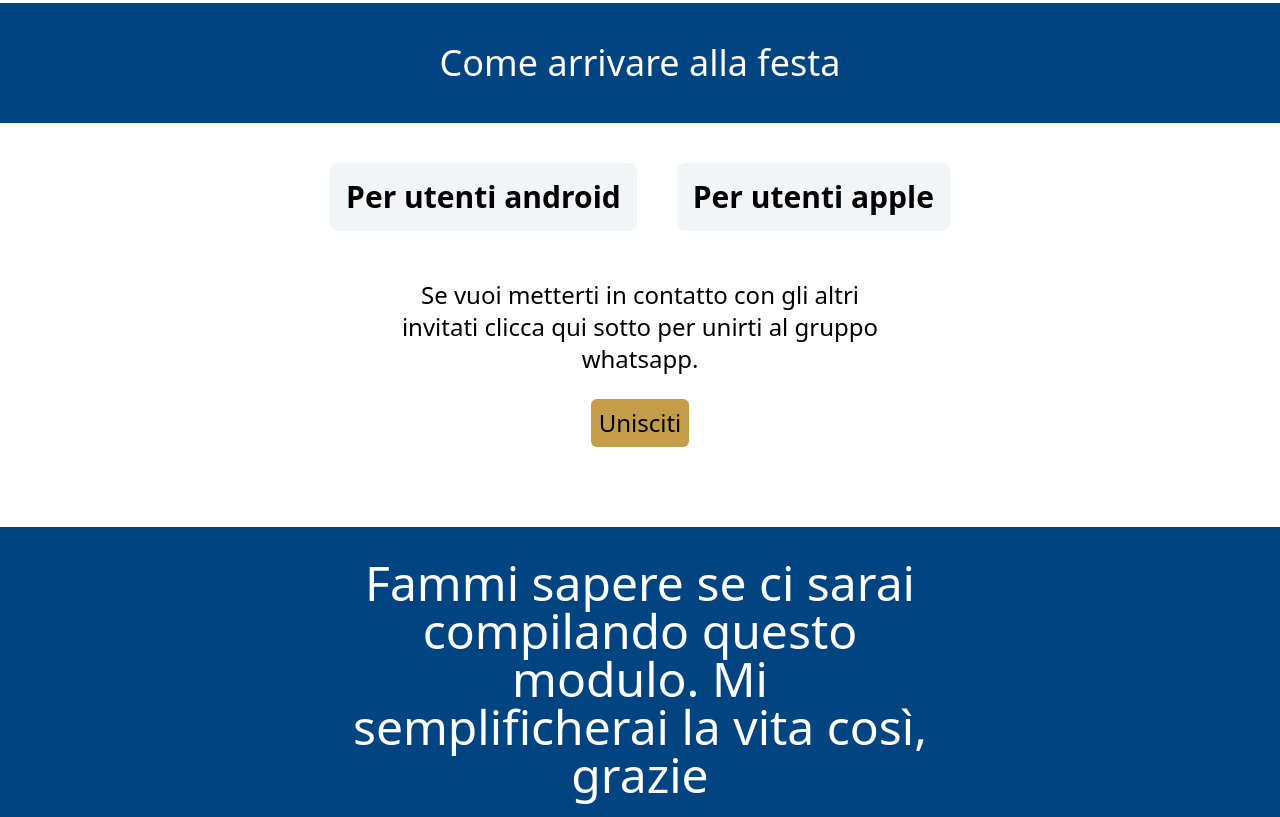
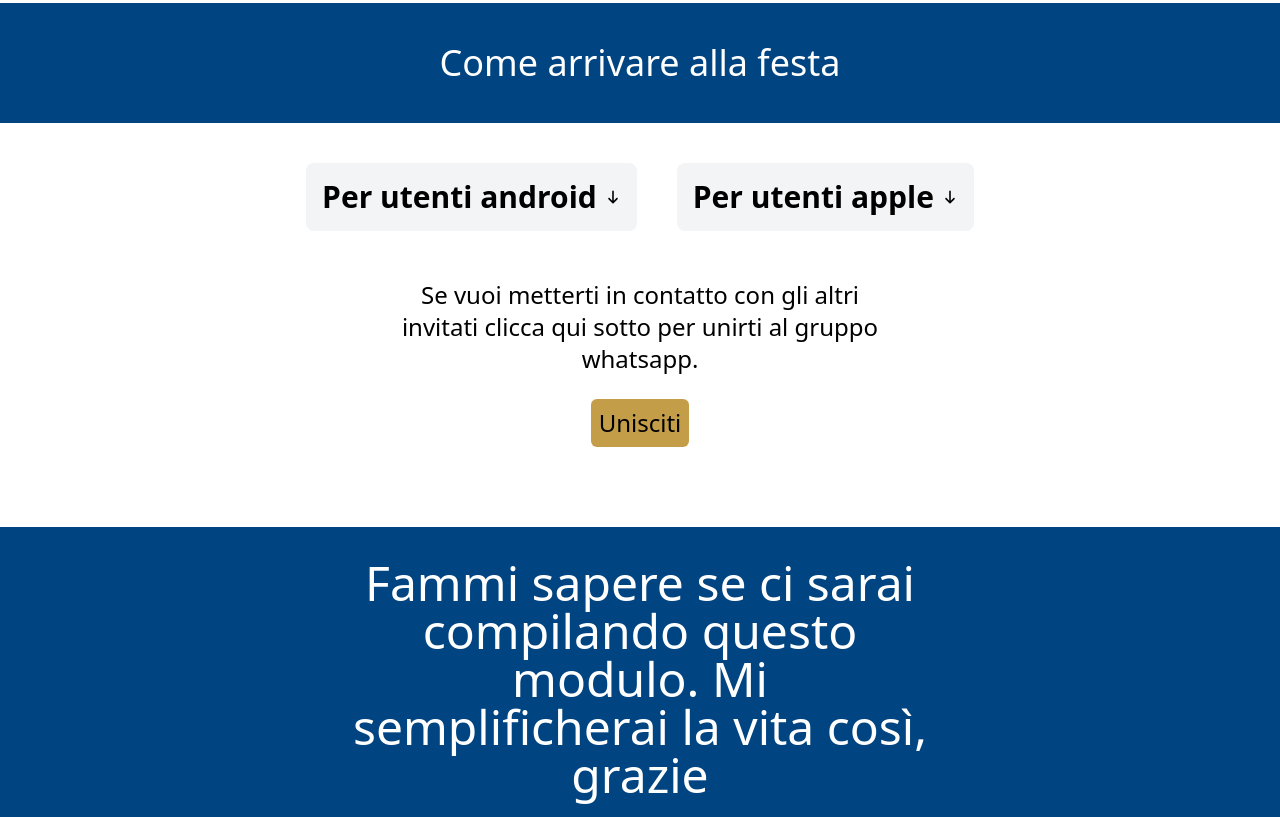
Before and after one commit to SolidDavid03/laurea-simone, a website: page index.html in a window 1280 px wide. Shown: the part 1377-2194 px from the top of the page. Drawn offline with Linux system fonts and the light colour scheme.

Commit message:
Implementate icone quando si mostrano i video

```diff
--- a/index.html
+++ b/index.html
@@ -47,22 +47,40 @@
         </h2>
 
         <section class="flex flex-col md:flex-row justify-center items-center text-center gap-y-8 md:gap-x-10">
+
             <div class="flex flex-col justify-center items-center gap-y-4">
-                <h3 class="video-heading">Per utenti android
-                </h3>
+                <div class="flex flex-row justify-center items-center gap-x-2 video-heading">
+                    <h3>Per utenti android</h3>
+                    <svg class="size-4" xmlns="http://www.w3.org/2000/svg"
+                        viewBox="0 0 640 640"><!--!Font Awesome Free v7.0.1 by @fontawesome - https://fontawesome.com License - https://fontawesome.com/license/free Copyright 2025 Fonticons, Inc.-->
+                        <path
+                            d="M297.4 566.6C309.9 579.1 330.2 579.1 342.7 566.6L502.7 406.6C515.2 394.1 515.2 373.8 502.7 361.3C490.2 348.8 469.9 348.8 457.4 361.3L352 466.7L352 96C352 78.3 337.7 64 320 64C302.3 64 288 78.3 288 96L288 466.7L182.6 361.3C170.1 348.8 149.8 348.8 137.3 361.3C124.8 373.8 124.8 394.1 137.3 406.6L297.3 566.6z" />
+                    </svg>
+                </div>
                 <video width="10" height="10" controls class="video-size video-style dropdown hidden">
                     <source src="./video/indicazioni/utenti-android.mp4" type="video/mp4">
                     <source src="./video/indicazioni/utenti-android.webm" type="video/webm">
+                    Il tuo browser non supporta il formato video.
                 </video>
+            </div>
 
-            </div>
             <div class="flex flex-col justify-center items-center gap-y-4">
-                <h3 class="video-heading">Per utenti apple</h3>
+                <div class="flex flex-row justify-center items-center gap-x-2 video-heading">
+                    <h3>Per utenti apple</h3>
+                    <svg class="size-4" xmlns="http://www.w3.org/2000/svg"
+                        viewBox="0 0 640 640"><!--!Font Awesome Free v7.0.1 by @fontawesome - https://fontawesome.com License - https://fontawesome.com/license/free Copyright 2025 Fonticons, Inc.-->
+                        <path
+                            d="M297.4 566.6C309.9 579.1 330.2 579.1 342.7 566.6L502.7 406.6C515.2 394.1 515.2 373.8 502.7 361.3C490.2 348.8 469.9 348.8 457.4 361.3L352 466.7L352 96C352 78.3 337.7 64 320 64C302.3 64 288 78.3 288 96L288 466.7L182.6 361.3C170.1 348.8 149.8 348.8 137.3 361.3C124.8 373.8 124.8 394.1 137.3 406.6L297.3 566.6z" />
+                    </svg>
+                </div>
+
                 <video width="10" height="10" controls class="video-size video-style dropdown hidden">
                     <source src="./video/indicazioni/utenti-apple.mp4" type="video/mp4">
                     <source src="./video/indicazioni/utenti-apple.webm" type="video/webm">
+                    Il tuo browser non supporta il formato video.
                 </video>
             </div>
+
         </section>
 
         <div class="flex flex-col justify-center items-center gap-y-4">
--- a/src/input.css
+++ b/src/input.css
@@ -21,4 +21,8 @@
   .video-style {
     @apply bg-white shadow-lg rounded-lg border-4 border-gray-100;
   }
+
+  .rotate-180 {
+    @apply rotate-180;
+  }
 }
--- a/src/script.js
+++ b/src/script.js
@@ -29,6 +29,9 @@ videoHeadings.forEach((heading) => {
       el.classList.contains("dropdown")
     );
 
+    const svgIcon = heading.querySelector("svg");
+
     videoEl.classList.toggle("hidden");
+    svgIcon.classList.toggle("rotate-180");
   });
 });
```
Also changed, not shown: src/output.css.
